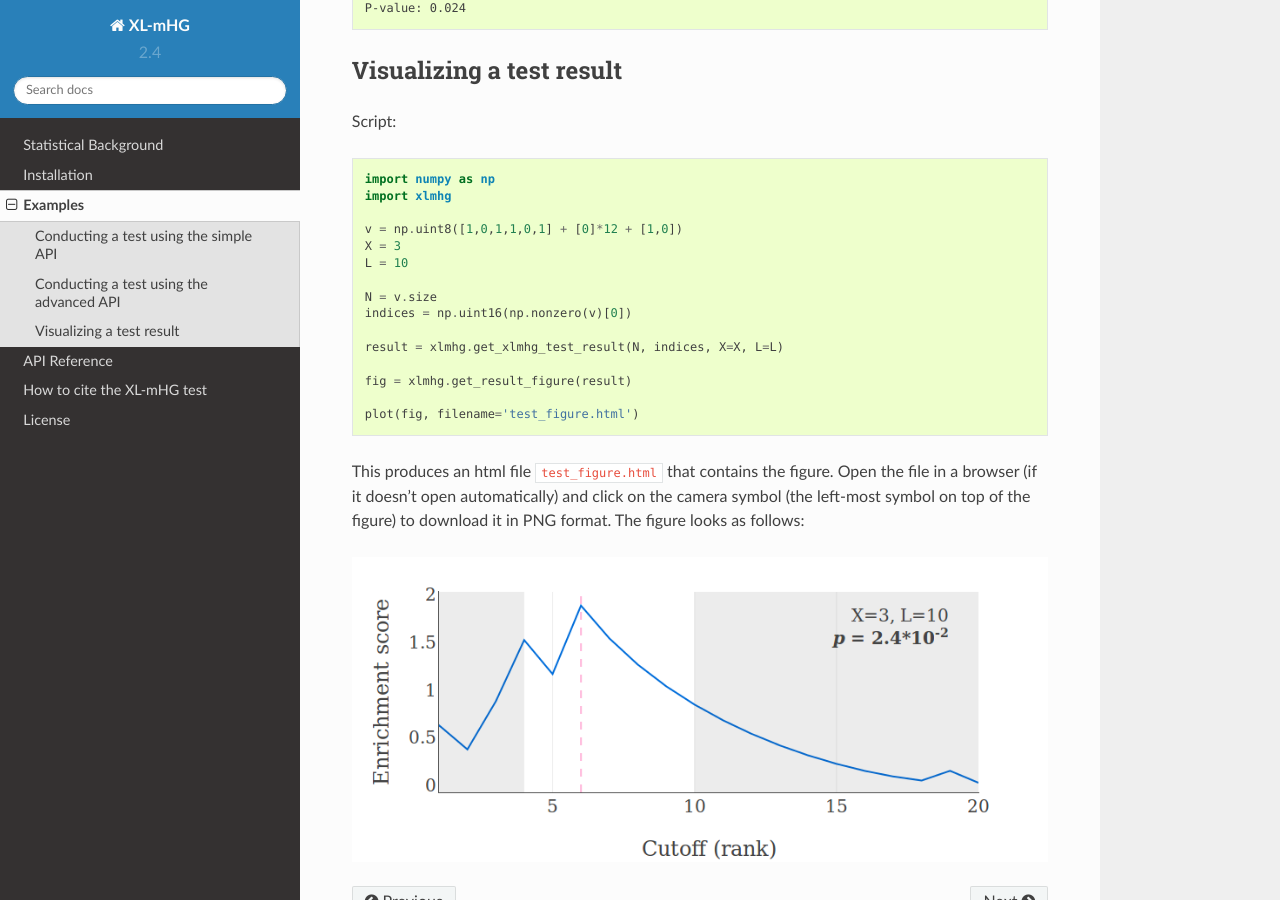
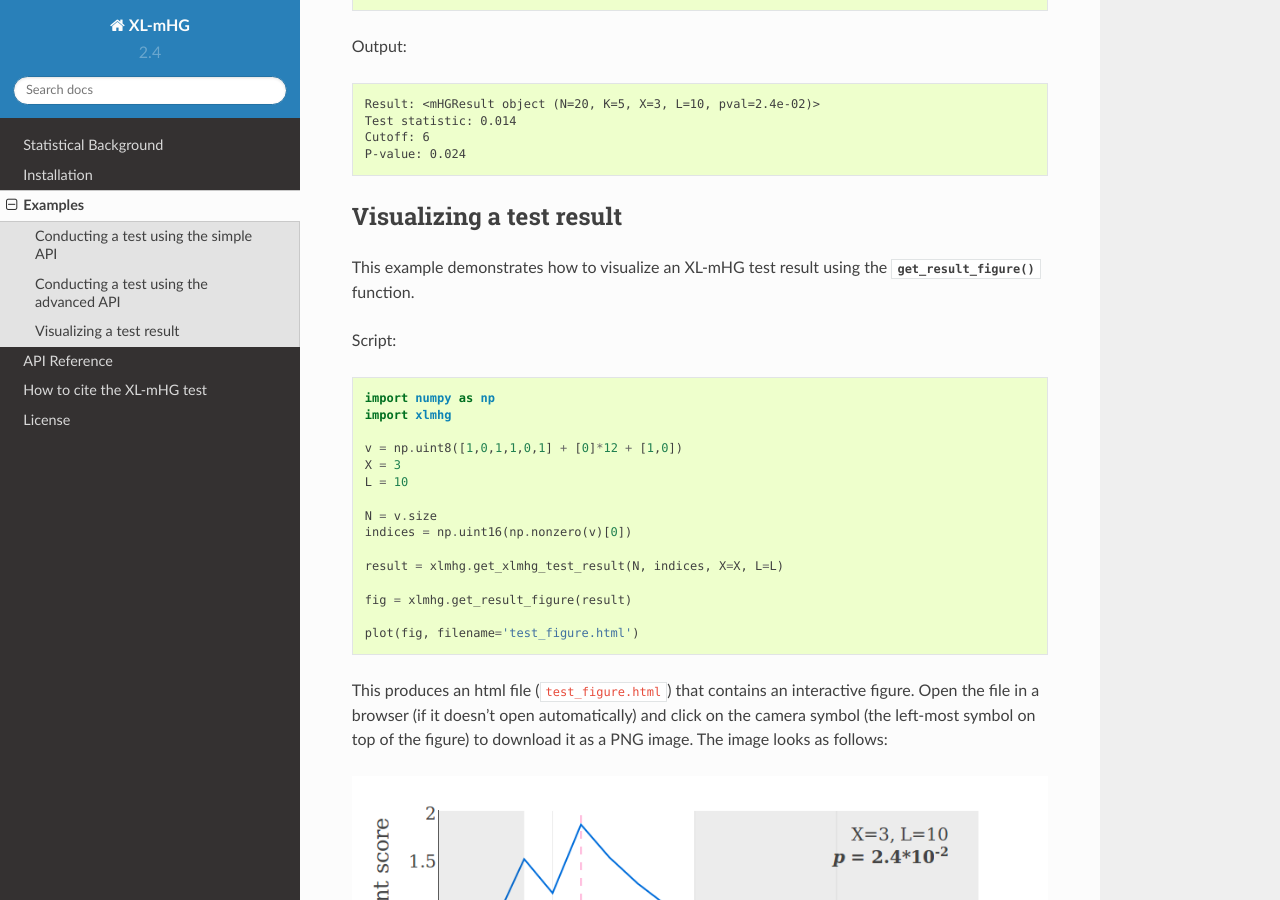
Before and after one commit to flo-compbio/xlmhg, a Sphinx documentation site: the page built from docs/source/examples.rst, in a window 1280 px wide and 900 px high, scrolled down 1181 px. Built offline with Sphinx 7.4.7 and the Read the Docs theme 2.0.0, drawn with Linux system fonts in a browser that asks for light colours; some of the changed text lies outside the part shown.

Commit message:
minor changes [skip ci]

```diff
--- a/docs/source/examples.rst
+++ b/docs/source/examples.rst
@@ -20,6 +20,9 @@
 
 Conducting a test using the simple API
 --------------------------------------
+
+This example demonstrates the use of the simple API (:func:`xlmhg_test`) for
+conducting an XL-mHG test.
 
 Script:
 
@@ -46,6 +49,9 @@
 
 Conducting a test using the advanced API
 ----------------------------------------
+
+This example demonstrates the use of the advanced API
+(:func:`get_xlmhg_test_result`) for conducting an XL-mHG test.
 
 Script:
 
@@ -79,6 +85,9 @@
 Visualizing a test result
 -------------------------
 
+This example demonstrates how to visualize an XL-mHG test result using the
+:func:`get_result_figure` function.
+
 Script:
 
 .. code-block:: python
@@ -99,10 +108,9 @@
 
     plot(fig, filename='test_figure.html')
 
-This produces an html file ``test_figure.html`` that contains the figure. Open
-the file in a browser (if it doesn't open automatically) and click on the
-camera symbol (the left-most symbol on top of the figure) to download it in
-PNG format. The figure looks as follows:
-
+This produces an html file (``test_figure.html``) that contains an interactive
+figure. Open the file in a browser (if it doesn't open automatically) and click
+on the camera symbol (the left-most symbol on top of the figure) to download
+it as a PNG image. The image looks as follows:
 
 .. figure:: /_static/test_figure.png
```
Also changed, not shown: 1 other file.
